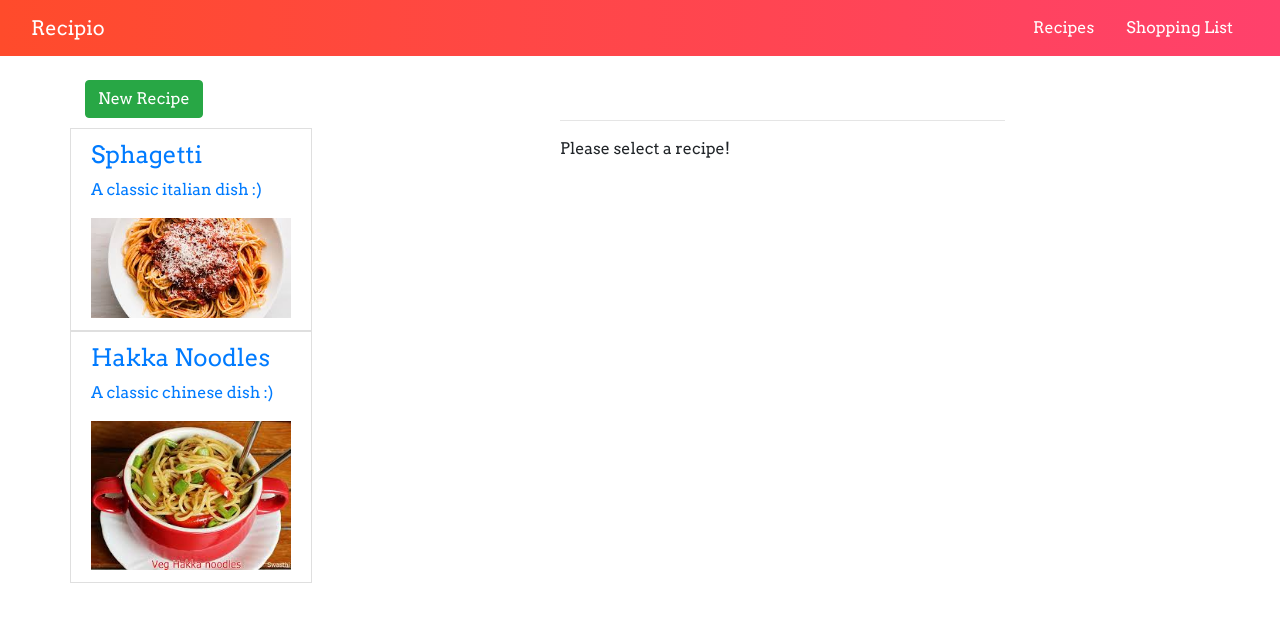
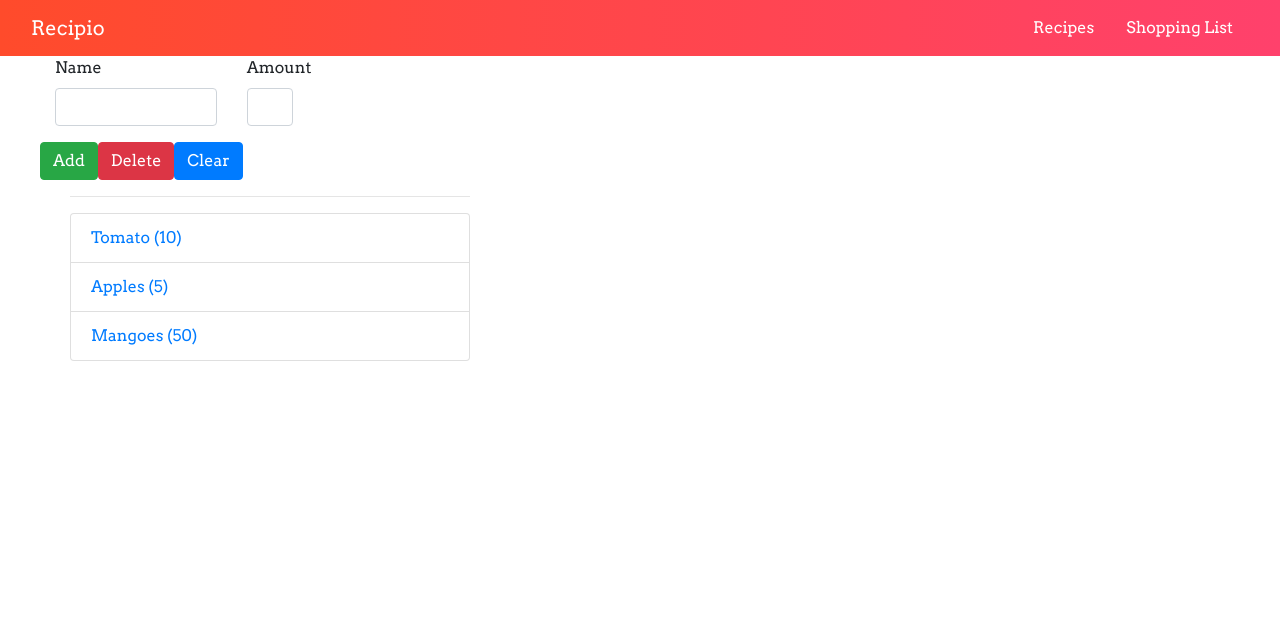
Before and after one commit to kunalkathe65/Recipio, an Angular app: page /shopping-list in a window 1280 px wide. Before the commit this address led to /. Shown: the top 622 px of the page. Built offline with nearby package versions, Linux system fonts and the light colour scheme.

Commit message:
modified detail component to be rendered with params(_ID)

```diff
--- a/src/app/Header/header.component.html
+++ b/src/app/Header/header.component.html
@@ -1,10 +1,10 @@
 <nav class="navbar navbar-default" id="navbar">
     <div class="container-fluid">
-        <a href="#" class="navbar-brand">Recipio</a><i class="fa fa-cutlery" aria-hidden="true"></i>
+        <a style="cursor: pointer;" class="navbar-brand">Recipio</a><i class="fa fa-cutlery" aria-hidden="true"></i>
 
             <ul class="nav">
-                <li class="nav-item"><a href="#" class="nav-link" (click)="onSelect('recipe',$event)">Recipes</a></li>
-                <li class="nav-item"><a href="#" class="nav-link" (click)="onSelect('shopping-list',$event)">Shopping List</a></li>
+                <li class="nav-item"><a class="nav-link" routerLink="/recipes" >Recipes</a></li>
+                <li ass="nav-item"><a class="nav-link" routerLink="/shopping-list">Shopping List</a></li>
             </ul>
             <!-- <ul class="nav">
                 <li class="nav-item"><a href="#" class="nav-link">Save</a></li>
--- a/src/app/Header/header.component.ts
+++ b/src/app/Header/header.component.ts
@@ -1,4 +1,5 @@
-import { Component,  EventEmitter, Output  } from '@angular/core';
+import { Component  } from '@angular/core';
+
 
 @Component({
     selector:"app-header",
@@ -8,11 +9,5 @@ import { Component,  EventEmitter, Output  } from '@angular/core';
 
 export class HeaderComponent{
 
-  @Output() featureSelected = new EventEmitter<string>();
-
-    onSelect(feature: string){
-        this.featureSelected.emit(feature);
-    }
-
 
 }
--- a/src/app/Recipes/Recipe-detail/recipe-detail.component.html
+++ b/src/app/Recipes/Recipe-detail/recipe-detail.component.html
@@ -18,8 +18,8 @@
             </button>
             <div class="dropdown-menu" aria-labelledby="dropdownMenuButton">
               <a class="dropdown-item" (click)="addToShoppingList()" style="cursor :pointer;">To shopping list</a>
-              <a class="dropdown-item" href="#">Edit recipes</a>
-              <a class="dropdown-item" href="#">Delete recipes</a>
+              <a class="dropdown-item" style="cursor: pointer;">Edit recipes</a>
+              <a class="dropdown-item" style="cursor: pointer;">Delete recipes</a>
             </div>
           </div>
     </div>
--- a/src/app/Recipes/Recipe-detail/recipe-detail.component.ts
+++ b/src/app/Recipes/Recipe-detail/recipe-detail.component.ts
@@ -1,21 +1,32 @@
-import { Component , Input} from '@angular/core';
-import { Recipe } from '../recipe.model';
-import { Ingredient } from 'src/app/shared/ingredient.model';
-import { RecipeService } from '../recipe.service';
-import { ShoppingListService } from 'src/app/Shopping-list/shopping-list.service';
-
+import { Component, OnInit } from "@angular/core";
+import { Recipe } from "../recipe.model";
+import { ShoppingListService } from "src/app/Shopping-list/shopping-list.service";
+import { ActivatedRoute } from "@angular/router";
+import { RecipeService } from "../recipe.service";
 
 @Component({
-    selector:"app-recipe-detail",
-    templateUrl:"recipe-detail.component.html"
+  selector: "app-recipe-detail",
+  templateUrl: "recipe-detail.component.html"
 })
-export class RecipeDetailComponent{
-    @Input() recipe:Recipe;
+export class RecipeDetailComponent implements OnInit {
+  recipe: Recipe;
+  id: number;
 
-    constructor(private shoppingListService : ShoppingListService){}
+  constructor(
+    private shoppingListService: ShoppingListService,
+    private recipeService: RecipeService,
+    private route: ActivatedRoute
+  ) {}
 
-    addToShoppingList(){
-        this.shoppingListService.addIngredientsToShoppingList(this.recipe.ingredients);
-    }
+  ngOnInit() {
+    this.route.params.subscribe(params => {
+      this.id = +params['id'];
+      //console.log(this.id);
+      this.recipe = this.recipeService.getRecipeById(this.id);
+    });
+  }
 
+  addToShoppingList() {
+    this.shoppingListService.addIngredientsToShoppingList(this.recipe.ingredients);
+  }
 }
--- a/src/app/Recipes/Recipe-list/Recipe-item/recipe-item.component.html
+++ b/src/app/Recipes/Recipe-list/Recipe-item/recipe-item.component.html
@@ -1,4 +1,4 @@
-<a href="#" class="list-group-item clearfix" (click)="onItemSelected()">
+<a [routerLink]="[index]" style="cursor: pointer;" class="list-group-item clearfix">
     <div class="pull-left">
         <h4 class="list-group-item-heading">{{recipe.name}}</h4>
         <p class="list-group-item-text">{{recipe.description}}</p>
--- a/src/app/Recipes/Recipe-list/Recipe-item/recipe-item.component.ts
+++ b/src/app/Recipes/Recipe-list/Recipe-item/recipe-item.component.ts
@@ -10,6 +10,7 @@ import { RecipeService } from '../../recipe.service';
 export class RecipeItemComponent implements OnInit{
 
     @Input() recipe : Recipe;
+    @Input() index : number;
 
     constructor(private recipeService : RecipeService){}
 
--- a/src/app/Recipes/Recipe-list/recipe-list.component.html
+++ b/src/app/Recipes/Recipe-list/recipe-list.component.html
@@ -7,8 +7,9 @@
     <div class="row">
         <div class="col-xl-12">
             <app-recipe-item
-            *ngFor="let recipeEl of recipes"
-            [recipe]="recipeEl">
+            *ngFor="let recipeEl of recipes; let i = index"
+            [recipe]="recipeEl"
+            [index]="i">
             </app-recipe-item>
         </div>
     </div>
--- a/src/app/Recipes/recipe.service.ts
+++ b/src/app/Recipes/recipe.service.ts
@@ -28,7 +28,14 @@ export class RecipeService{
             ]),
     ];
 
+    getRecipeById(index:number){
+        return this.recipes[index];
+    }
+
     getRecipe(){
         return this.recipes.slice();  // return a copy of recipes array so that we should'nt modify original one
     }
+
+
+
 }
--- a/src/app/Recipes/recipes.component.html
+++ b/src/app/Recipes/recipes.component.html
@@ -4,16 +4,11 @@
         <app-recipe-list></app-recipe-list>
     </div>
 
-    <div class="col-md-5">
+    <div class="col-md-7">
         <br />
         <br />
         <hr />
-        <app-recipe-detail
-        *ngIf="selectedRecipe ; else infoText"
-        [recipe]="selectedRecipe"></app-recipe-detail>
-        <ng-template #infoText>
-            <p>Please select a recipe!</p>
-        </ng-template>
+        <router-outlet></router-outlet>
     </div>
 
 </div>
--- a/src/app/app-routing.module.ts
+++ b/src/app/app-routing.module.ts
@@ -1,11 +1,20 @@
 import { NgModule } from '@angular/core';
 import { Routes, RouterModule } from '@angular/router';
+import { RecipesComponent } from './Recipes/recipes.component';
+import { RecipeDetailComponent } from './Recipes/Recipe-detail/recipe-detail.component';
+import { ShoppingListComponent } from './Shopping-list/shopping-list.component';
 
 
-const routes: Routes = [];
+const appRoutes: Routes = [
+  { path :'', redirectTo:'/recipes',pathMatch:'full'},
+  { path : 'recipes', component : RecipesComponent,
+    children : [{ path : ':id', component :  RecipeDetailComponent }]
+  },
+  { path : 'shopping-list', component : ShoppingListComponent}
+];
 
 @NgModule({
-  imports: [RouterModule.forRoot(routes)],
+  imports: [RouterModule.forRoot(appRoutes)],
   exports: [RouterModule]
 })
 export class AppRoutingModule { }
--- a/src/app/app.component.html
+++ b/src/app/app.component.html
@@ -2,8 +2,7 @@
 <div class="container">
     <div class="row">
         <div class="col-md-12">
-            <app-recipes *ngIf="loadedFeature ==='recipe'"></app-recipes>
-            <app-shopping-list *ngIf="loadedFeature ==='shopping-list'"></app-shopping-list>
+            <router-outlet></router-outlet>
         </div>
     </div>
 </div>
--- a/src/app/app.module.ts
+++ b/src/app/app.module.ts
@@ -14,6 +14,8 @@ import { ShoppingListComponent } from './Shopping-list/shopping-list.component';
 import { ShoppingEditComponent } from './Shopping-list/Shopping-edit/shopping-edit.component';
 import { DropDownDirective } from './shared/dropdown.directive';
 import { ShoppingListService } from './Shopping-list/shopping-list.service';
+
+
 @NgModule({
   declarations: [
     AppComponent,
@@ -27,8 +29,8 @@ import { ShoppingListService } from './Shopping-list/shopping-list.service';
     DropDownDirective
   ],
   imports: [
+    AppRoutingModule,
     BrowserModule,
-    AppRoutingModule,
     NgbModule
   ],
   providers: [ShoppingListService],
```
